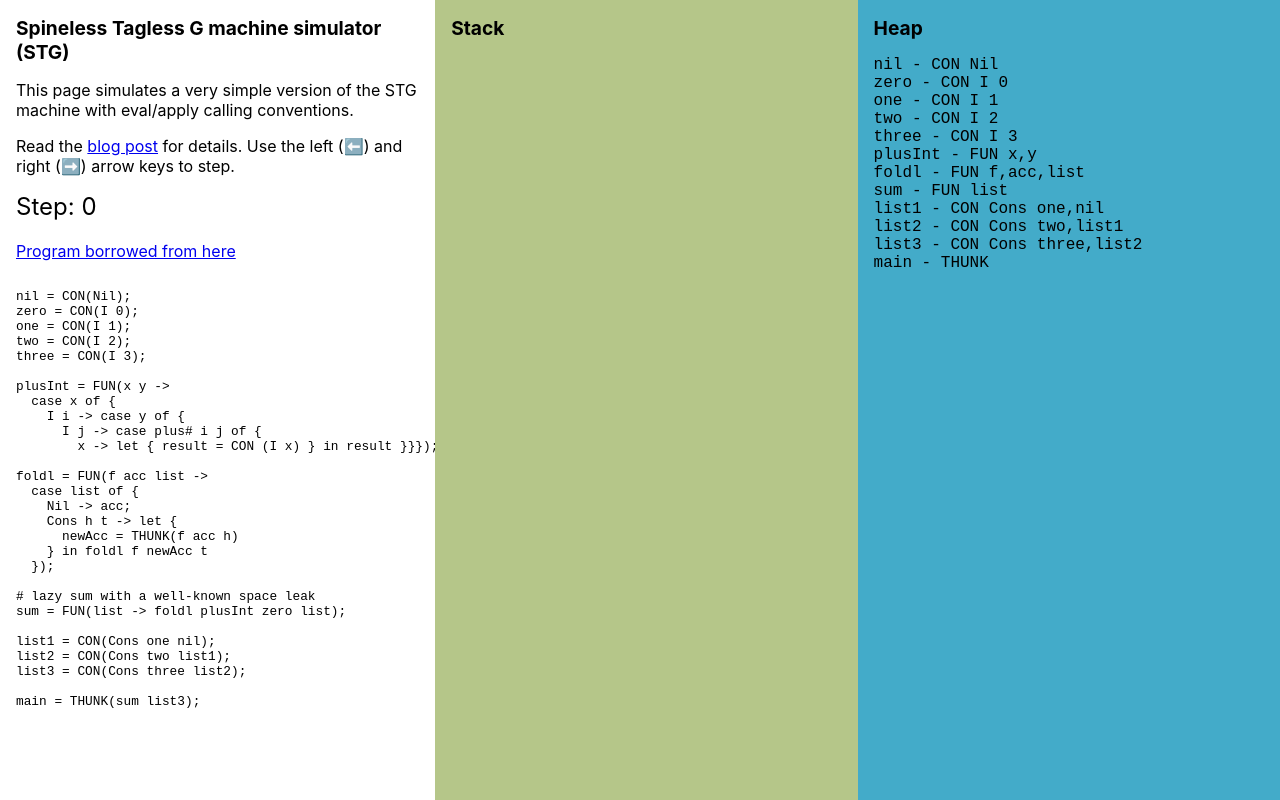
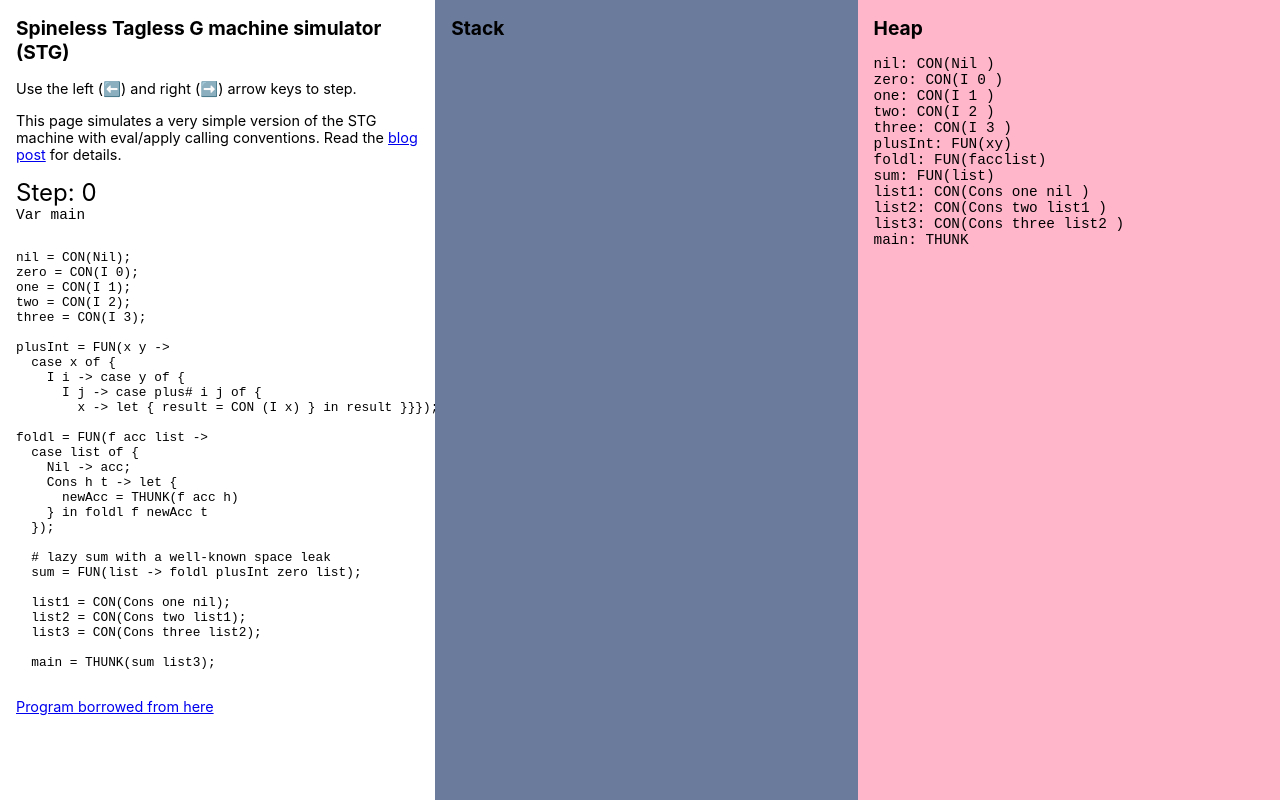
Before and after one commit to teh/stg-simulator, a React (Create React App) app: page / in a window 1280 px wide. Built offline with nearby package versions, Linux system fonts and the light colour scheme.

Commit message:
Pretty print expression

```diff
--- a/src/App.css
+++ b/src/App.css
@@ -1,3 +1,6 @@
+body {
+    font-size: 0.9rem;
+}
 div.stackheap {
     display: grid;
     grid-template-columns: 34% 33% 33%;
@@ -11,13 +14,13 @@ div.description {
 
 div.stack {
     grid-column: 2;
-    background-color: #b5c689;
+    background-color: #6a7b9c;
     padding: 0rem 1rem;
 }
 
 div.heap {
     grid-column: 3;
-    background-color: #43abc9;
+    background-color: #ffb6cb;
     padding: 0rem 1rem;
 }
 
@@ -26,7 +29,6 @@ ul {
     padding: 0px;
     font-family: 'Courier New', Courier, monospace;
 }
-
 
 .description button:active {
     box-shadow: black 0px 0px;
@@ -43,3 +45,7 @@ pre {
 h2 {
     font-size: 1.2rem;
 }
+
+div.expression-value {
+    font-family: 'Courier New', Courier, monospace;
+}
--- a/src/App.tsx
+++ b/src/App.tsx
@@ -429,28 +429,39 @@ export const enter = (e: Expression): Expression | null => {
   unreachable(e);
 }
 
-const atomPrettyPrint = (a: Atom): string => {
+const atomPrettyPrint = (a: Atom): JSX.Element => {
   switch (a.kind) {
-    case "Literal": return `${a.value}`;
-    case "Var": return `${a.name}`;
+    case "Literal": return <span>{a.value} </span>;
+    case "Var": return <span>{a.name} </span>;
   }
 }
 
-const heapPrettyPrint = (obj: HeapObject): string => {
+const heapPrettyPrint = (key: string, obj: HeapObject): JSX.Element => {
   switch (obj.kind) {
-    case "BLACKHOLE": return "BLACKHOLE";
-    case "FUN": return `FUN ${obj.arguments.map(x => x.name)}`;
-    case "CON": return `CON ${obj.tag} ${obj.payload.map(x => atomPrettyPrint(x))}`;
-    case "PAP": return "PAP";
-    case "THUNK": return "THUNK";
+    case "BLACKHOLE": return <span>{key}: BLACKHOLE</span>;
+    case "FUN": return <span>{key}: FUN({obj.arguments.map(x => x.name)})</span>;
+    case "CON": return <span>{key}: CON({obj.tag} {obj.payload.map(x => atomPrettyPrint(x))})</span>;
+    case "PAP": return <span>{key}: PAP</span>;
+    case "THUNK": return <span>{key}: THUNK</span>;
   }
 }
 
-const stackPrettyPrint = (cont: Continuation): string => {
+const stackPrettyPrint = (cont: Continuation): JSX.Element => {
   switch (cont.kind) {
-    case "ApplyToArgs": return "ApplyToArgs";
-    case "CaseCont": return `CaseCont ${cont.alternatives.map(x => x.bindingName.map(y => y.name))}`;
-    case "UpdateCont": return `UpdateCont ${atomPrettyPrint(cont.var)}`;
+    case "ApplyToArgs": return <span>ApplyToArgs</span>;
+    case "CaseCont": return <span>CaseCont {cont.alternatives.map(x => x.bindingName.map(y => y.name + " "))}</span>;
+    case "UpdateCont": return <span>UpdateCont {atomPrettyPrint(cont.var)}</span>;
+  }
+}
+
+const expressionPrettyPrint = (e: Expression): JSX.Element => {
+  switch (e.kind) {
+    case "Case": return <span>Case ({expressionPrettyPrint(e.expression)}) of</span>;
+    case "FunctionCall": return <span>FunctionCall {atomPrettyPrint(e.f)}</span>;
+    case "Let": return <span>Let {e.name} in {heapPrettyPrint(e.name, e.newObject)}</span>;
+    case "Literal": return <span>Literal</span>;
+    case "Var": return <span>Var {e.name}</span>;
+    case "PrimPlus": return <span>{atomPrettyPrint(e.a1)} + {atomPrettyPrint(e.a2)}</span>;
   }
 }
 
@@ -492,18 +503,13 @@ const App: React.FC = () => {
     <div className="stackheap">
       <div className="description">
         <h2>Spineless Tagless G machine simulator (STG)</h2>
+        <p>Use the left (⬅️) and right (➡️) arrow keys to step.</p>
         <p>This page simulates a very simple version of the STG
-           machine with eval/apply calling conventions.</p>
-        <p>Read the <a href="TODO">blog post</a> for details. Use the left (⬅️) and right (➡️) arrow keys to step.
+           machine with eval/apply calling conventions.
+        Read the <a href="TODO">blog post</a> for details.
       </p>
         <div className="step-value">Step: {step}</div>
-        {/* <button disabled={step <= 0} onClick={backStep}>back</button>
-        <button disabled={expression == null} onClick={forwardStep}>forward</button> */}
-        <div>
-          {/* <b>{JSON.stringify(expression)}</b> */}
-        </div>
-        <br></br>
-        <a href="https://wiki.haskell.org/Ministg#Source_language">Program borrowed from here</a>
+        <div className="expression-value">{expression === null ? null : expressionPrettyPrint(expression)}</div>
         <pre>{`
 nil = CON(Nil);
 zero = CON(I 0);
@@ -534,6 +540,7 @@ list3 = CON(Cons three list2);
 
   main = THUNK(sum list3);
           `}</pre>
+          <a href="https://wiki.haskell.org/Ministg#Source_language">Program borrowed from here</a>
       </div>
       <div className="stack">
         <h2>Stack</h2>
@@ -544,7 +551,7 @@ main = THUNK(sum list3);
       <div className="heap">
         <h2>Heap</h2>
         <ul>
-          {Object.keys(heap).map(x => <li>{x} - {heapPrettyPrint(heap[x])}</li>)}
+          {Object.keys(heap).map(x => <li>{heapPrettyPrint(x, heap[x])}</li>)}
         </ul>
       </div>
     </div>
```
Lines whose indentation alone changed are shown as unchanged.
